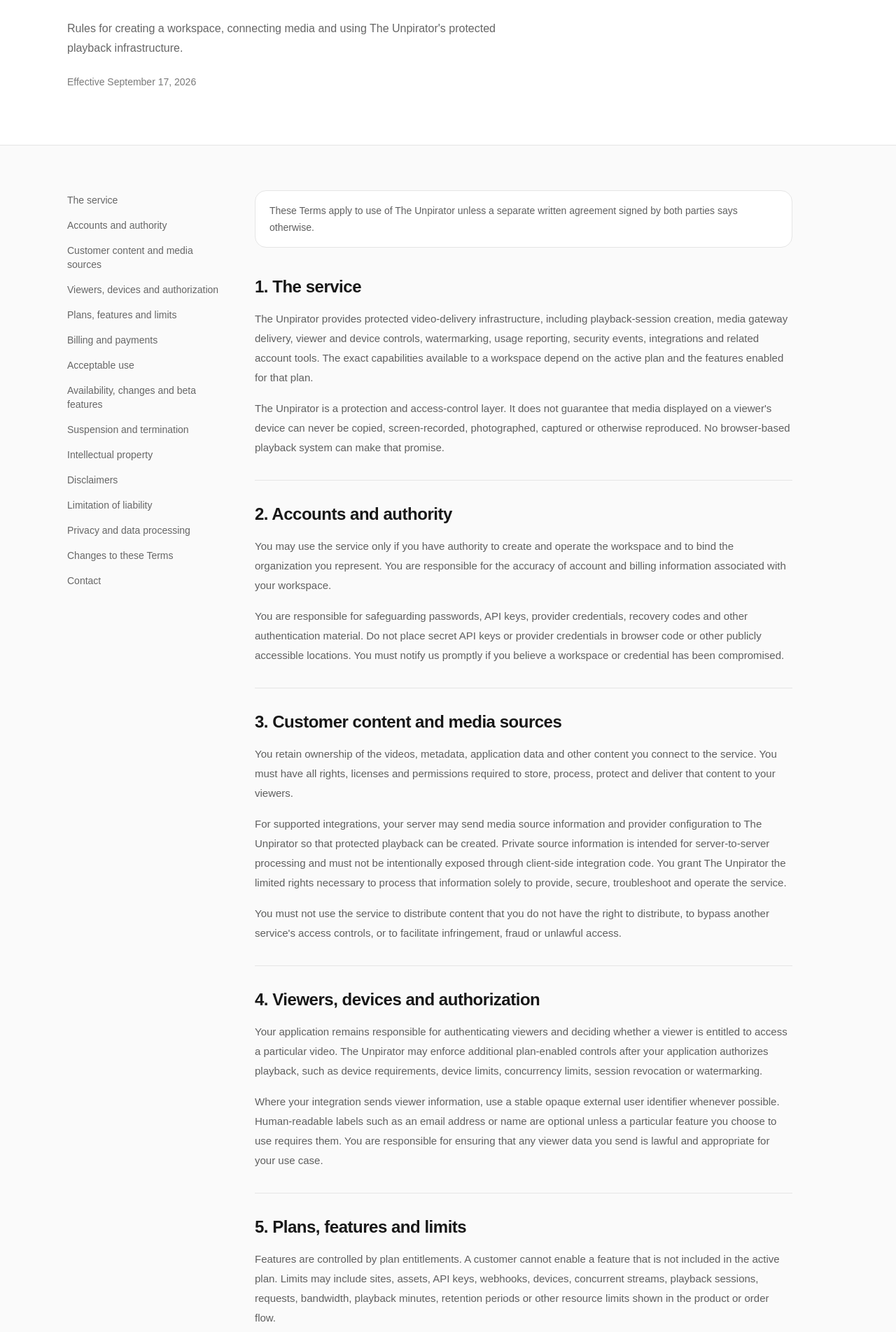
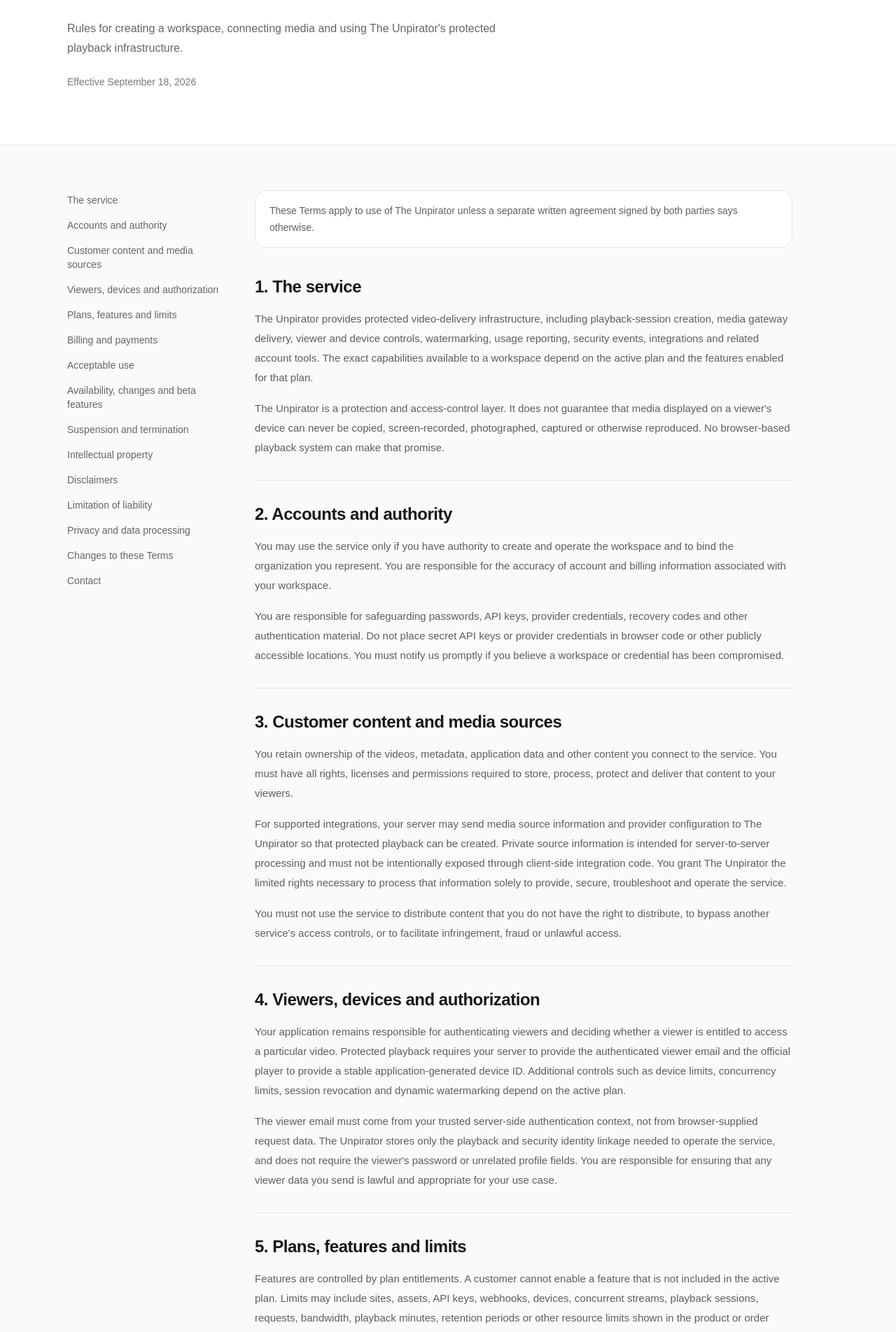
Before and after one commit to masharzy/theunpirator, a Next.js app in the folder apps/dashboard/: page /terms in a window 1280 px wide. Shown: the part 253-2157 px from the top of the page at 70% size. Built offline with nearby package versions, Linux system fonts and the light colour scheme; no server answers.

Commit message:
legal: align terms with required viewer email identity

```diff
--- a/apps/dashboard/app/terms/page.js
+++ b/apps/dashboard/app/terms/page.js
@@ -34,8 +34,8 @@
     id: "viewers",
     title: "4. Viewers, devices and authorization",
     body: [
-      "Your application remains responsible for authenticating viewers and deciding whether a viewer is entitled to access a particular video. The Unpirator may enforce additional plan-enabled controls after your application authorizes playback, such as device requirements, device limits, concurrency limits, session revocation or watermarking.",
-      "Where your integration sends viewer information, use a stable opaque external user identifier whenever possible. Human-readable labels such as an email address or name are optional unless a particular feature you choose to use requires them. You are responsible for ensuring that any viewer data you send is lawful and appropriate for your use case.",
+      "Your application remains responsible for authenticating viewers and deciding whether a viewer is entitled to access a particular video. Protected playback requires your server to provide the authenticated viewer email and the official player to provide a stable application-generated device ID. Additional controls such as device limits, concurrency limits, session revocation and dynamic watermarking depend on the active plan.",
+      "The viewer email must come from your trusted server-side authentication context, not from browser-supplied request data. The Unpirator stores only the playback and security identity linkage needed to operate the service, and does not require the viewer's password or unrelated profile fields. You are responsible for ensuring that any viewer data you send is lawful and appropriate for your use case.",
     ],
   },
   {
@@ -106,7 +106,7 @@
     id: "privacy",
     title: "13. Privacy and data processing",
     body: [
-      "Our Privacy Policy explains the categories of information processed through the service, including workspace data, viewer identifiers, device identifiers, playback telemetry and security events. By using the service, you acknowledge that processing as described in the Privacy Policy.",
+      "Our Privacy Policy explains the categories of information processed through the service, including workspace data, authenticated viewer email, application-generated device identifiers, playback telemetry and security events. By using the service, you acknowledge that processing as described in the Privacy Policy.",
       "Where a customer sends end-user information to The Unpirator on behalf of its own users, the customer is responsible for the notices, permissions and lawful basis required for that data. Additional data-processing terms may be agreed separately where required.",
     ],
   },
@@ -141,7 +141,7 @@
               Rules for creating a workspace, connecting media and using The Unpirator's protected
               playback infrastructure.
             </p>
-            <p className="mt-6 text-sm text-[#7a7a7a]">Effective September 17, 2026</p>
+            <p className="mt-6 text-sm text-[#7a7a7a]">Effective September 18, 2026</p>
           </div>
         </section>
 
```
